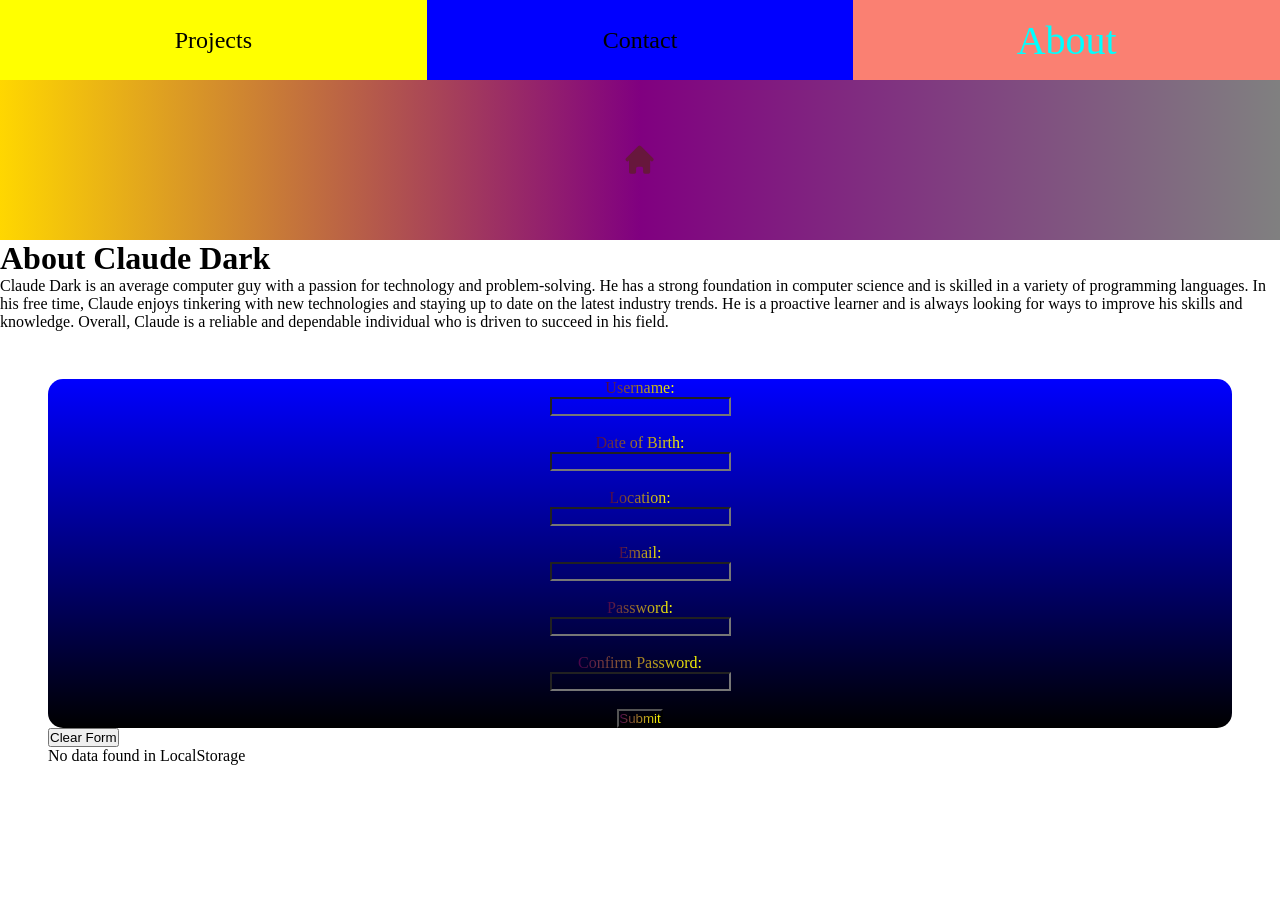
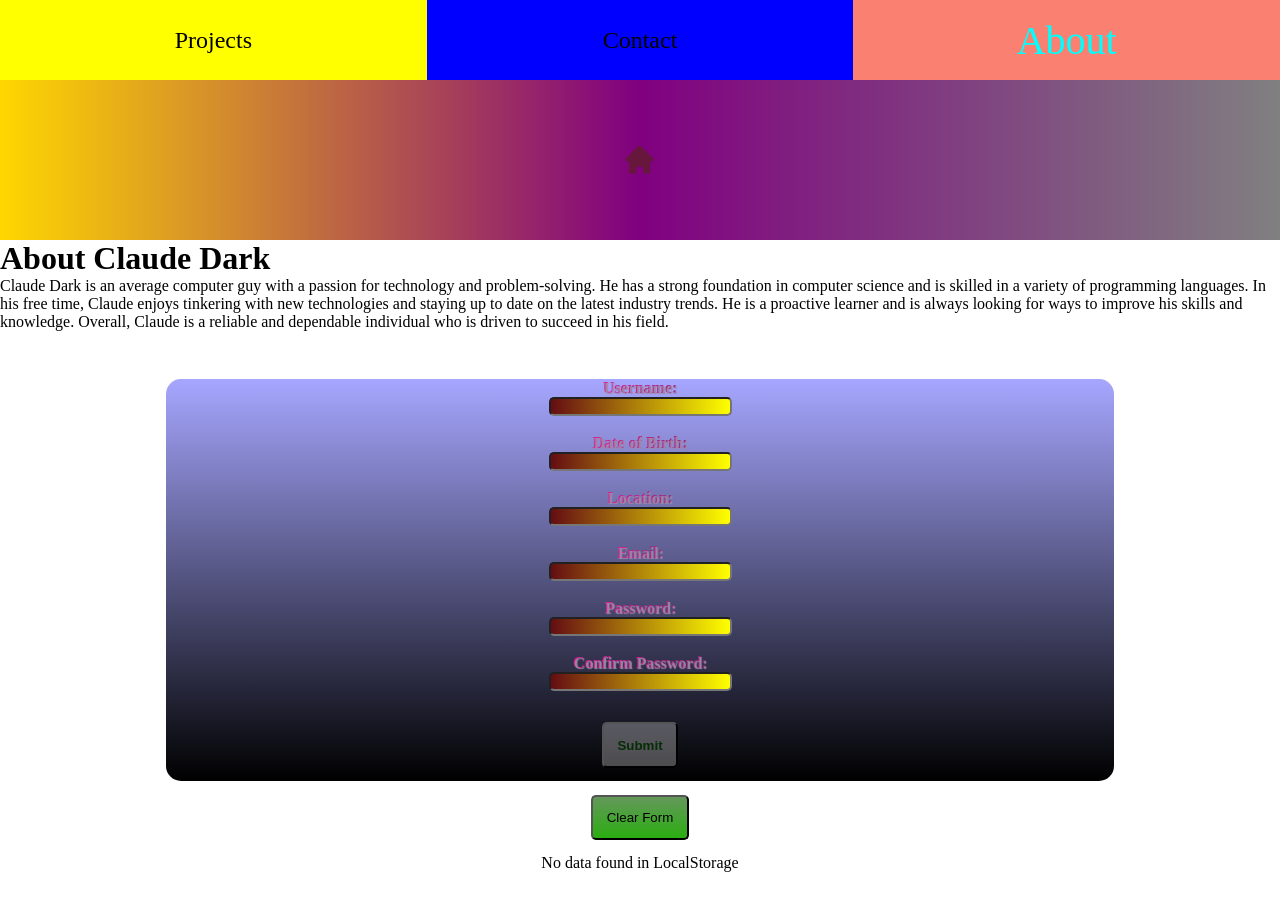
Before and after one commit to monkeycs60/doc-reac-projets, a React (Vite) app: page /about in a window 1280 px wide. Shown: the top 910 px of the page. Before the commit the page ends 813 px from the top, so only its background shows below. Built offline with nearby package versions, Linux system fonts and the light colour scheme.

Commit message:
maj css formulaire

```diff
--- a/src/components/DataForm/DataForm.css
+++ b/src/components/DataForm/DataForm.css
@@ -0,0 +1,14 @@
+table {
+  width: 100%;
+  border-collapse: collapse;
+}
+
+th, td {
+  padding: 8px;
+  text-align: left;
+  border-bottom: 1px solid #ddd;
+}
+
+th {
+  background-color: #200d81;
+}
--- a/src/components/DataForm/DataForm.jsx
+++ b/src/components/DataForm/DataForm.jsx
@@ -1,4 +1,5 @@
 import React, { useState, useEffect } from "react";
+import "./DataForm.css"
 
 const DataForm = () => {
   const [formData, setFormData] = useState(null);
--- a/src/components/Form/Form.css
+++ b/src/components/Form/Form.css
@@ -1,27 +1,49 @@
 .formContainer {
   margin: 2em;
   padding: 1em;
+  display: flex;
+  flex-direction: column;
+  align-items: center;
 }
 .formContainer form {
   display: flex;
   flex-direction: column;
   align-items: center;
   justify-content: center;
-  background: linear-gradient(to bottom, #0000ff 0%, #000000 100%);
+  background: linear-gradient(to bottom, rgba(0, 0, 255, 0.3490196078) 0%, #000000 100%);
   color: #ffffff;
   border-radius: 15px;
+  width: 80%;
 }
-.formContainer form input, .formContainer form label {
-  background-image: linear-gradient(to right, rgb(72, 2, 76), rgb(255, 255, 0));
+.formContainer form label {
+  border-radius: 5px;
+  font-weight: bold;
+  text-shadow: 1px 1px 1px #a286a8;
+  background-image: linear-gradient(to right, rgb(221, 25, 146), rgb(153, 31, 118));
   -webkit-background-clip: text;
   -webkit-text-fill-color: transparent;
+}
+.formContainer form input {
+  border-radius: 5px;
+  font-weight: bold;
+  background: linear-gradient(to right, rgb(100, 13, 19), rgb(255, 255, 0));
+  color: #ffffff;
 }
 .formContainer .dateSpace {
   display: flex;
   flex-direction: column;
   align-items: center;
 }
-
-.hidden {
-  display: none !important;
+.formContainer #submitBtn {
+  background: rgba(255, 255, 255, 0.284);
+  color: rgb(6, 45, 6);
 }
+.formContainer input[type=submit], .formContainer button {
+  margin: 1em;
+  padding: 1em;
+  display: flex;
+  justify-content: center;
+  align-items: center;
+  border-radius: 5px;
+  background: linear-gradient(to bottom, rgba(33, 108, 21, 0.7019607843) 0%, #2bae11 100%);
+}
--- a/src/components/Form/Form.jsx
+++ b/src/components/Form/Form.jsx
@@ -142,9 +142,9 @@ const Form = () => {
           onChange={handleChange}
         />
         <br />
-        <input type="submit" value="Submit" />
+        <input type="submit" id="submitBtn" value="Submit" />
       </form>
-      <button onClick={resetForm}>Clear Form</button>
+      <button className="resetButton" onClick={resetForm}>Clear Form</button>
       <DataForm />
     </div>
   );
--- a/src/components/Form/Form.scss
+++ b/src/components/Form/Form.scss
@@ -1,19 +1,32 @@
 .formContainer {
     margin: 2em;
     padding: 1em;
+    display: flex;
+    flex-direction: column;
+    align-items: center;
+
     form {
     display: flex;
     flex-direction: column;
     align-items: center;
     justify-content: center;
-    background: linear-gradient(to bottom, #0000ff 0%, #000000 100%);
-    //font color = linear white to yellow
+    background: linear-gradient(to bottom, #0000ff59 0%, #000000 100%);
     color: #ffffff;
     border-radius: 15px;
-    input, label {
-          background-image: linear-gradient(to right, rgb(72, 2, 76), rgb(255, 255, 0));
+    width: 80%;
+     label {
+        border-radius: 5px;
+        font-weight: bold;
+        text-shadow: 1px 1px 1px #a286a8;
+          background-image: linear-gradient(to right, rgb(221, 25, 146), rgb(153, 31, 118));
   -webkit-background-clip: text;
   -webkit-text-fill-color: transparent;
+    }
+    input {
+        border-radius: 5px;
+        font-weight: bold;
+        background: linear-gradient(to right, rgb(100, 13, 19), rgb(255, 255, 0));
+        color: #ffffff;
     }
     }
     .dateSpace {
@@ -21,8 +34,18 @@
         flex-direction: column;
         align-items: center;
     }
+    #submitBtn {
+    background: rgba(255, 255, 255, 0.284);
+    color: rgb(6, 45, 6);
+    }
+
+    input[type='submit'], button {
+        margin: 1em;
+        padding: 1em;
+        display: flex;
+        justify-content: center;
+        align-items: center;
+        border-radius: 5px;
+        background: linear-gradient(to bottom, #216c15b3 0%, #2bae11 100%);
+    }
 }
-
-.hidden {
-    display: none !important;
-}
```
Also changed, not shown: src/components/DataForm/DataForm.scss (+14 -0 lines).
